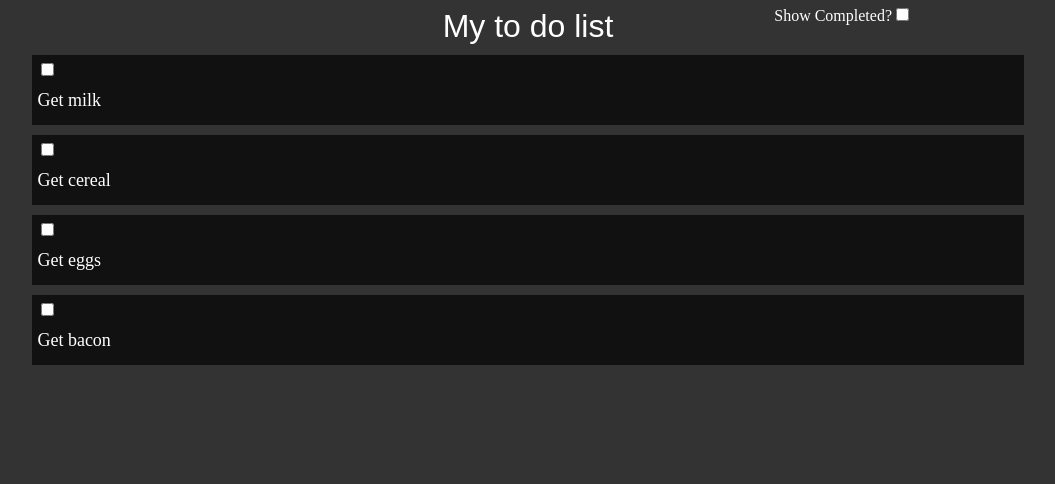
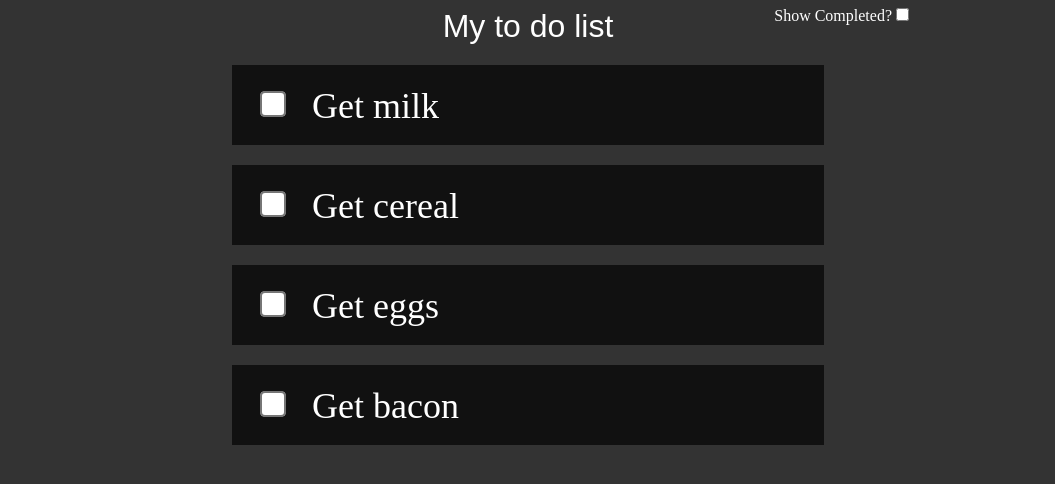
Before and after one commit to jasonbalinski/circle-store, a React (Create React App) app in the folder todo/: page / in a window 1280 px wide. Shown: the top 484 px of the page, without its empty margins (112-1167 px from the left). Built offline with nearby package versions, Linux system fonts and the light colour scheme.

Commit message:
updated css a bit

```diff
--- a/todo/src/store-types/StoreExtension.ts
+++ b/todo/src/store-types/StoreExtension.ts
@@ -1,3 +1,9 @@
+/**
+ * Abstract class used to create mutators, selectors, actions and viewSelectors.
+ * Keeps a private reference to the state so that it can me accessed by the methods
+ * defined on each of those components, but always keeps the state hidden from
+ * react components.
+ */
 export abstract class StoreExtension<T> {
     constructor(protected state:T) {}
 }
--- a/todo/src/store-types/store.ts
+++ b/todo/src/store-types/store.ts
@@ -1,11 +1,15 @@
 import {StoreExtension} from "./StoreExtension";
 
 /**
+ * Simple generic store class. Serves as a strongly typed
+ * public interface into the store, hiding actual state
+ * but publishing actions and viewSelectors.
+ *
  * Types:
  * S - state
  * A - actions
  * V - ViewSelectors
  */
 export class Store<S,A,V> {
-    constructor(protected state:S, public actions: A, public viewSelectors: V) {}
+    constructor(private state:S, public actions: A, public viewSelectors: V) {}
 }
--- a/todo/src/styles/site.css
+++ b/todo/src/styles/site.css
@@ -4,7 +4,7 @@ body {
 }
 
 .content {
-    width: 80%;
+    width: 50%;
     margin: auto;
 }
 
@@ -17,9 +17,12 @@ body {
 }
 
 .todoItem {
+    zoom: 2;
     background-color: #111;
     margin: 10px;
-    padding: 5px;
+    padding: 10px 10px 0 10px;
+    clear: left;
+    height: 30px;
 }
 
 .todoCheckBox {
@@ -29,7 +32,7 @@ body {
 }
 
 .todoText {
-    clear: left;
+    float: left;
     height: 30px;
     width: calc(80% - 30px);
     font-size: large;
```
